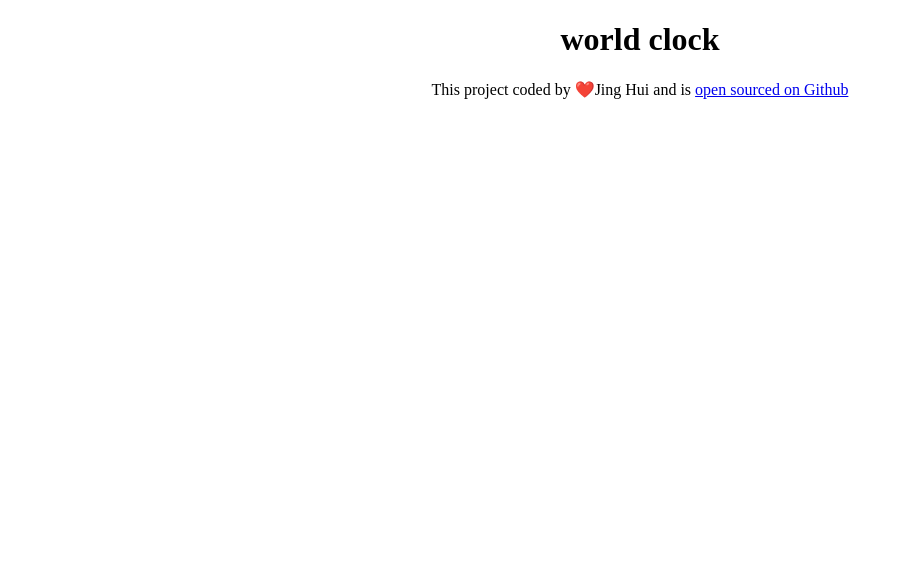
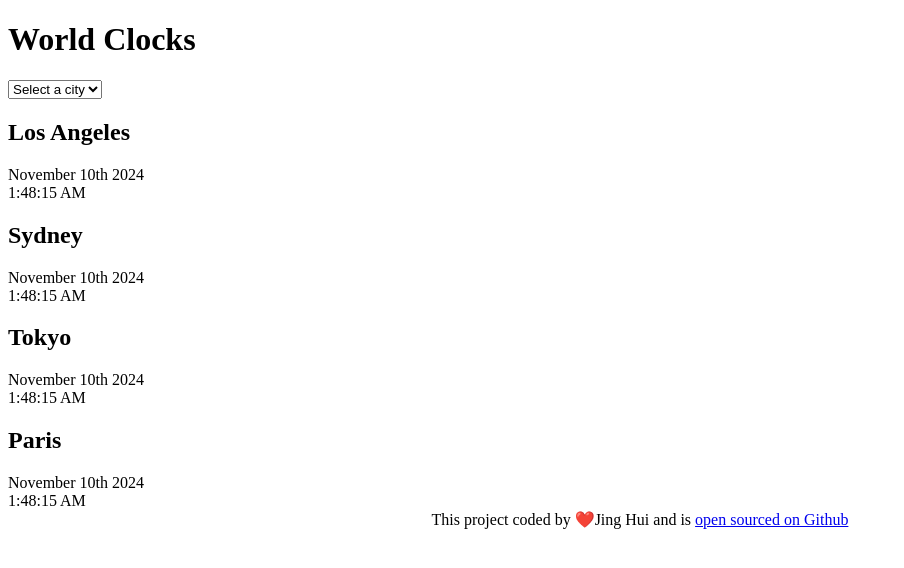
Before and after one commit to 934192776/WorldClock, a plain HTML site: page index.html in a window 1280 px wide. Shown: the whole page, without its empty margins (0-904 px from the left). Drawn offline with Linux system fonts and the light colour scheme.

Commit message:
add basic html

```diff
--- a/css/style.css
+++ b/css/style.css
@@ -1,5 +1,5 @@
 h1 {
-    text-align:center;
+
 }
 footer {
     text-align:center;
--- a/index.html
+++ b/index.html
@@ -9,7 +9,42 @@
     <title>world clock - Jing Hui</title>
 </head>
 <body>
-    <h1>world clock</h1>
+  <div class="container">
+    <h1>World Clocks</h1>
+
+    <select>
+        <option value="">Select a city</option>
+        <option value="">London</option>
+        <option value="">Sydney</option>
+        <option value="">Tokyo</option>
+    </select>
+
+    <div class="city">
+        <h2>Los Angeles</h2>
+        <div class="date">November 10th 2024</div>
+        <div class="time">1:48:15 AM</div>
+    </div>
+
+    <div class="city">
+        <h2>Sydney</h2>
+        <div class="date">November 10th 2024</div>
+        <div class="time">1:48:15 AM</div>
+    </div>
+
+    <div class="city">
+        <h2>Tokyo</h2>
+        <div class="date">November 10th 2024</div>
+        <div class="time">1:48:15 AM</div>
+    </div>
+
+    <div class="city">
+        <h2>Paris</h2>
+        <div class="date">November 10th 2024</div>
+        <div class="time">1:48:15 AM</div>
+    </div>
+
+
+  </div>
     <footer>
        This project coded by ❤️Jing Hui and is
        <a href="https://github.com/934192776/WorldClock" target="_blank">
```
